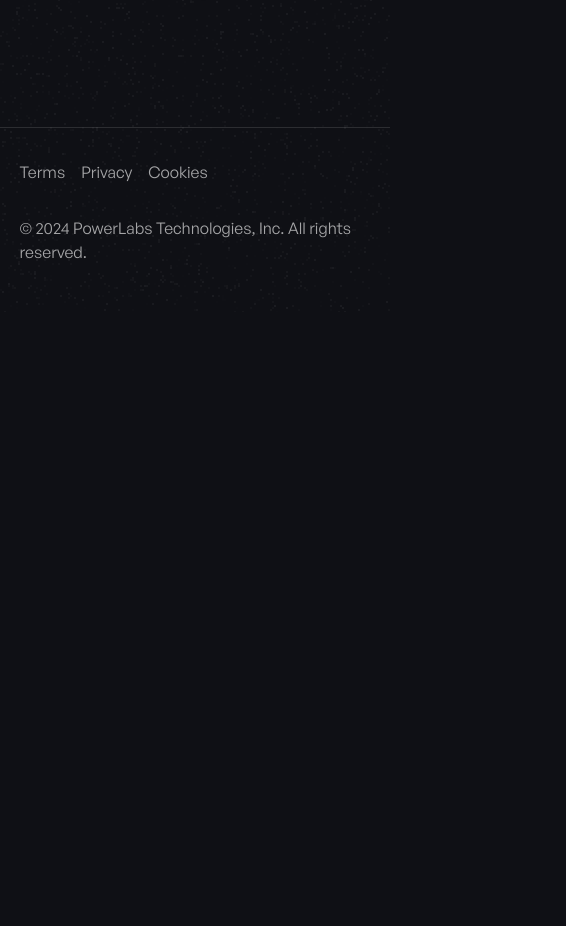
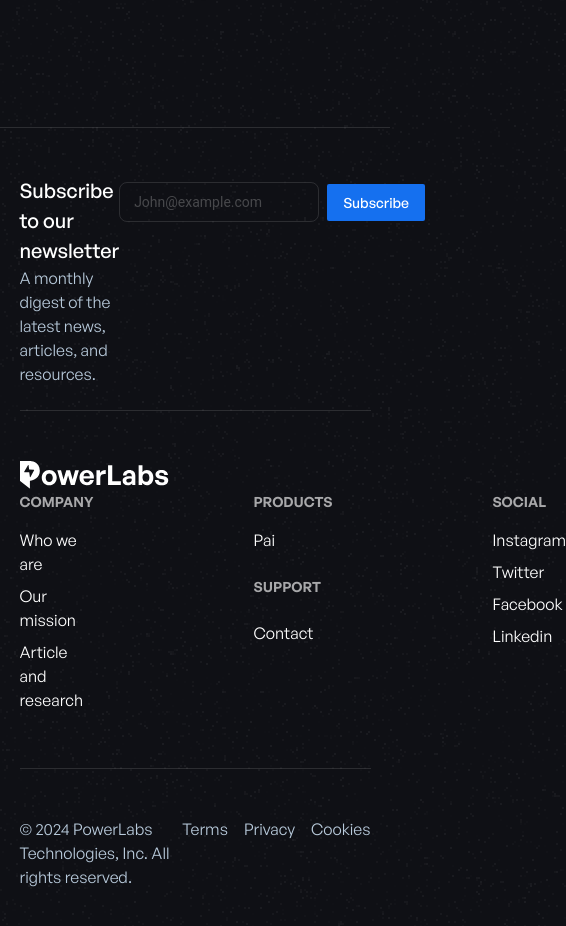
Before and after one commit to Jcolejeff/pai, a React (Vite) app: page / in a window 390 px wide. Shown: the part 5641-6567 px from the top of the page, 566 px wide, since content can reach past the window. Before the commit the page ends 5953 px from the top, so only its background shows below. Built offline with nearby package versions, Linux system fonts and the light colour scheme.

Commit message:
working on footer

```diff
--- a/src/components/footer.jsx
+++ b/src/components/footer.jsx
@@ -1,17 +1,93 @@
+import {
+  Input
+} from "@material-tailwind/react";
 export default function Footer() {
   return (
     <div className="border-t border-t-[#FAFAFA]/[12%] mt-[6rem]">
-      <div className="  pt-8 pb-12 flex flex-col gap-8 lg:justify-between lg:flex-row-reverse lg:pb-16 opacity-[64%] w-[90%] mx-auto">
-        <div className="flex gap-4">
-          <p>Terms</p>
-          <p>Privacy</p>
-          <p>Cookies</p>
+      <div className=" w-[90%] mx-auto">
+        <div className="mt-[3rem] flex justify-between">
+          <div>
+            <p className="w-full text-left text-[20px] font-medium text-white flex justify-between items-center">
+              Subscribe to our newsletter
+            </p>
+            <p className="text-[#B8CADB] font-normal  text-[16px] lg:text-[16px]">
+              A monthly digest of the latest news, articles, and resources.
+            </p>
+          </div>
+          <div className="flex gap-2">
+            <div>
+              <Input
+                autoComplete="off"
+                name="email"
+                type="email"
+                placeholder="John@example.com"
+                className="mt-1.5 !border !border-default/[12%] px-[14px] py-2.5 rounded-lg text-default placeholder:opacity-[32%] focus:!border-[#1570EF] text-base bg-[#1018280D] w-[23rem]"
+              />
+            </div>
+            <div>
+              <button className="bg-custom-blue rounded-sm font-medium text-white mx-auto px-4 py-2 text-[14px] mt-2">
+                Subscribe
+              </button>
+            </div>
+          </div>
         </div>
-        <div>
-          <p>
-            &copy; {new Date().getFullYear()} PowerLabs Technologies, Inc. All
-            rights reserved.
-          </p>
+        <div className="border-t border-t-[#FAFAFA]/[12%] mt-[1.5rem]"></div>
+        <div className="lg:flex mt-12 gap-[5rem] ">
+          <div>
+            <img
+              src="../../public/assets/landingPageAssets/powerlabLogo.svg"
+              alt="Powerlab logo"
+            />
+          </div>
+          <div className="flex gap-[10rem]">
+            <div>
+              <p className="text-[#FFFFFFA3] text-[14px] font-semibold">
+                COMPANY
+              </p>
+              <ul className="text-white text-[16px] font-normal mt-4 flex flex-col gap-2">
+                <li>Who we are</li>
+                <li>Our mission</li>
+                <li>Article and research</li>
+                <li></li>
+              </ul>
+            </div>
+            <div>
+              <p className="text-[#FFFFFFA3] text-[14px] font-semibold">
+                PRODUCTS
+              </p>
+              <ul className="text-white text-[16px] font-normal mt-4 flex flex-col gap-2">
+                <li className="mb-4">Pai</li>
+                <l className="text-[#FFFFFFA3] text-[14px] font-semibold">
+                  SUPPORT
+                </l>
+                <li className="mt-4">Contact</li>
+              </ul>
+            </div>
+            <div>
+              <p className="text-[#FFFFFFA3] text-[14px] font-semibold">
+                SOCIAL
+              </p>
+              <ul className="text-white text-[16px] font-normal mt-4 flex flex-col gap-2">
+                <li>Instagram</li>
+                <li>Twitter</li>
+                <li>Facebook</li>
+                <li>Linkedin</li>
+              </ul>
+            </div>
+          </div>
+        </div>
+        <div className="flex justify-between  text-[#B8CADB] font-normal  text-[16px] lg:text-[16px] mb-12 mt-12 border-t border-t-[#FAFAFA]/[12%]">
+          <div className="mt-[3rem]">
+            <p>
+              &copy; {new Date().getFullYear()} PowerLabs Technologies, Inc. All
+              rights reserved.
+            </p>
+          </div>
+          <div className="flex gap-4 mt-[3rem]">
+            <p>Terms</p>
+            <p>Privacy</p>
+            <p>Cookies</p>
+          </div>
         </div>
       </div>
     </div>
```
Also changed, not shown: public/assets/landingPageAssets/powerlabLogo.svg (added).
